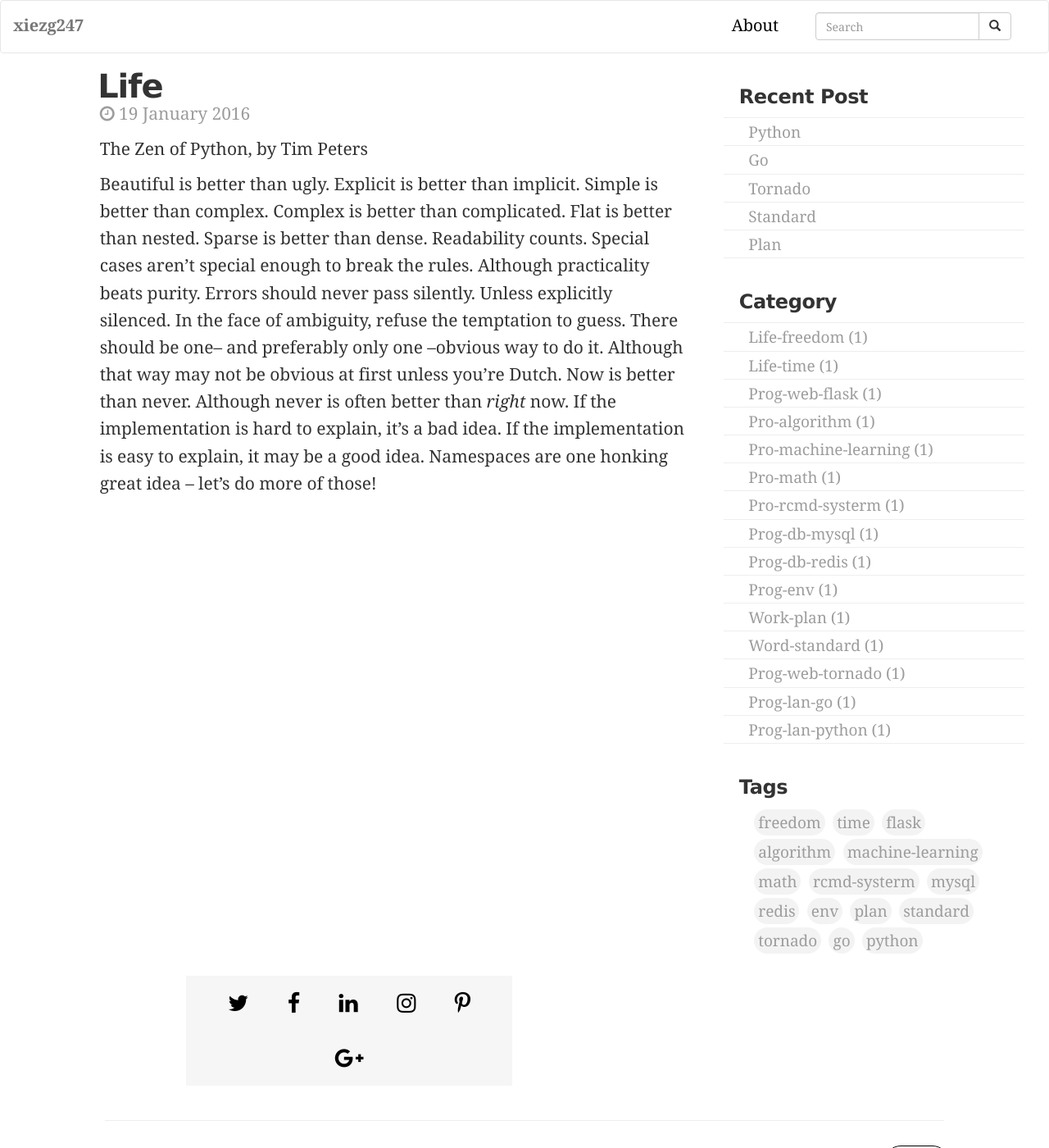
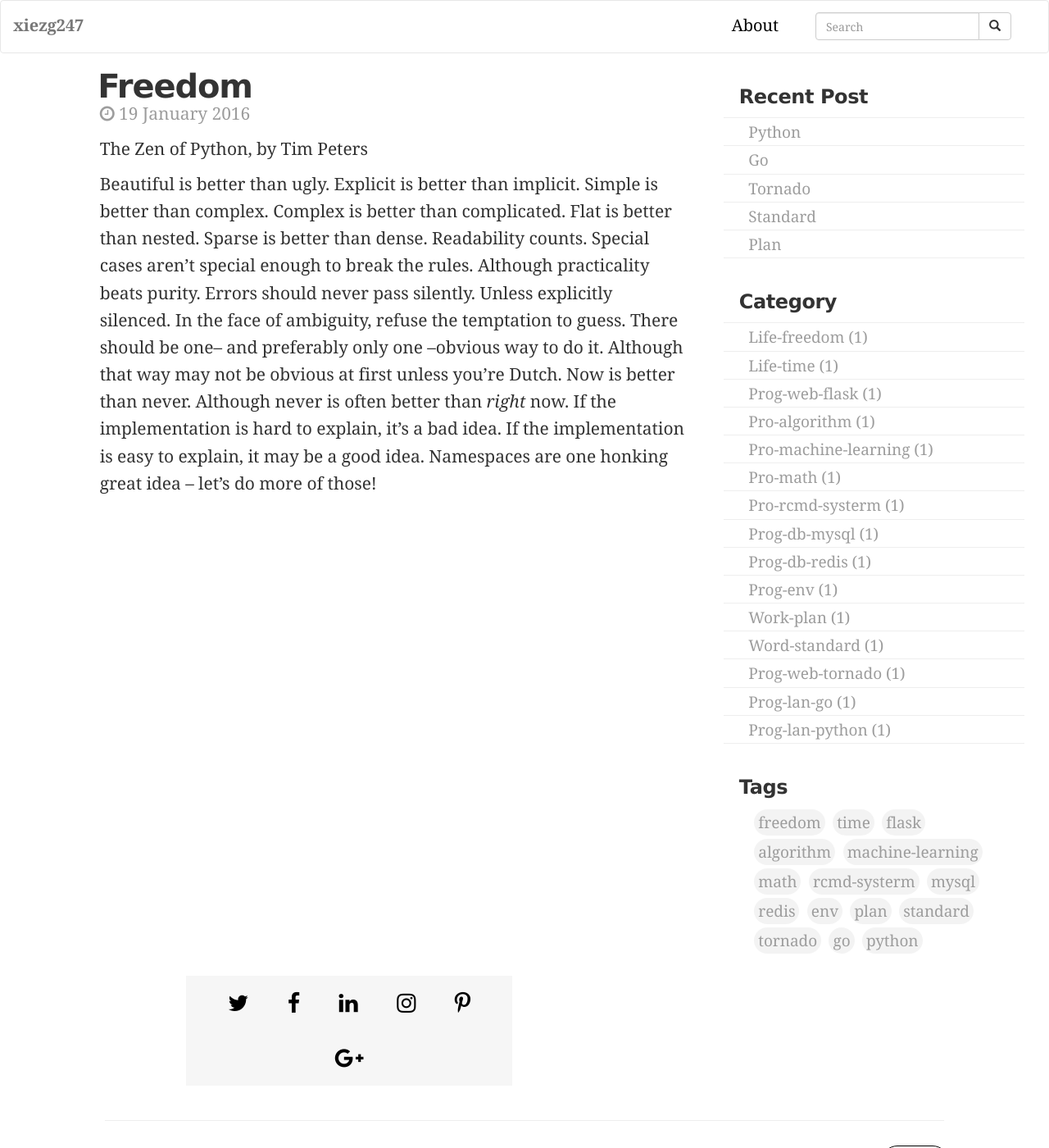
Before and after one commit to xiezg247/xiezg247.github.io, a Jekyll site: the page built from _posts/2016-01-17-life-freedom.md, in a window 1280 px wide and 1400 px high. Shown: the whole window at 82% size. Built offline with Jekyll 4.4.1, drawn with Linux system fonts in a browser that asks for light colours; comment, search, counter and statistics services are not loaded.

```diff
--- a/_posts/2016-01-17-life-freedom.md
+++ b/_posts/2016-01-17-life-freedom.md
@@ -1,6 +1,6 @@
 ---
 layout: blog
-title: 'Life'
+title: 'Freedom'
 date: 2016-01-19 12:11:34
 categories: life-freedom
 tags: freedom
```
Also changed, not shown: _posts/2016-01-18-life-time.md (+1 -1 lines), LICENSE.md, README.md, images/mac.jpg (deleted), 13 other files.
